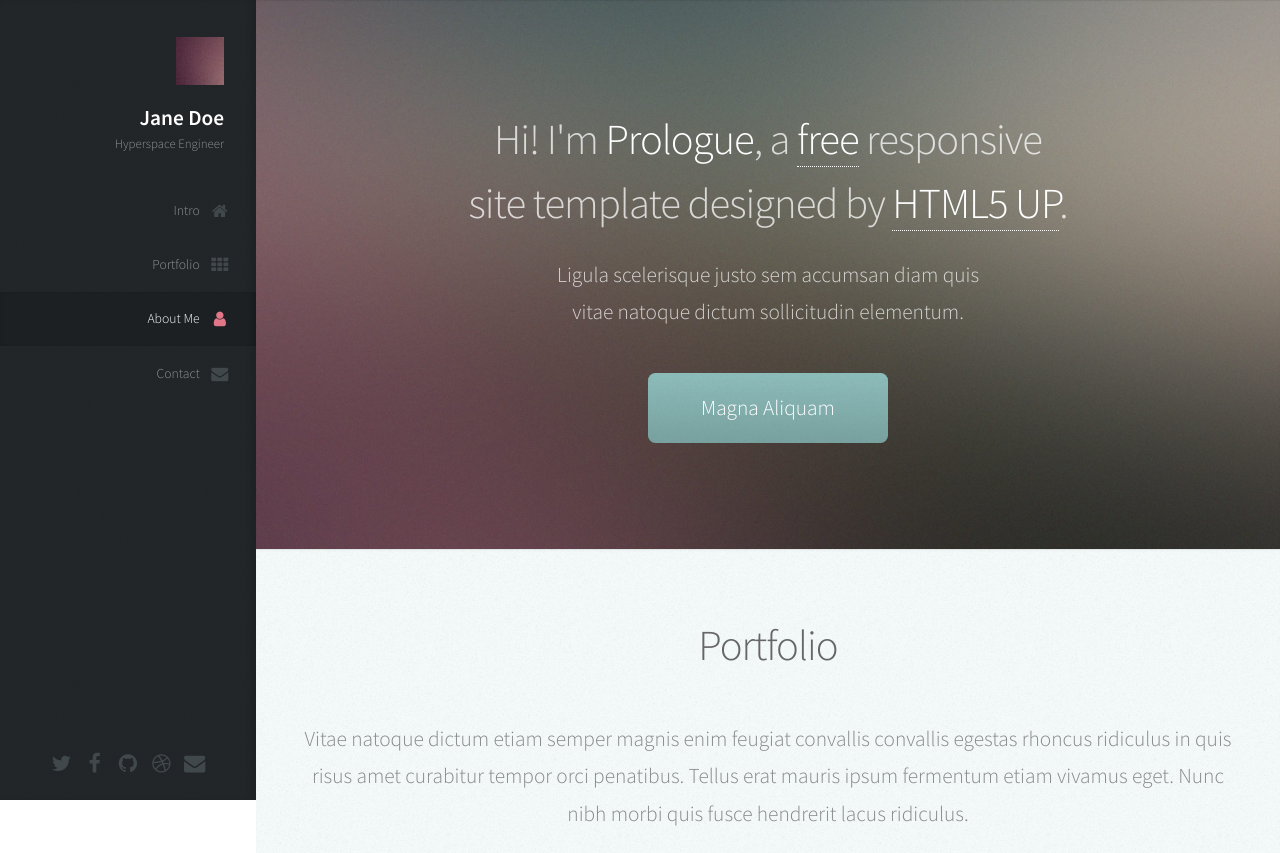
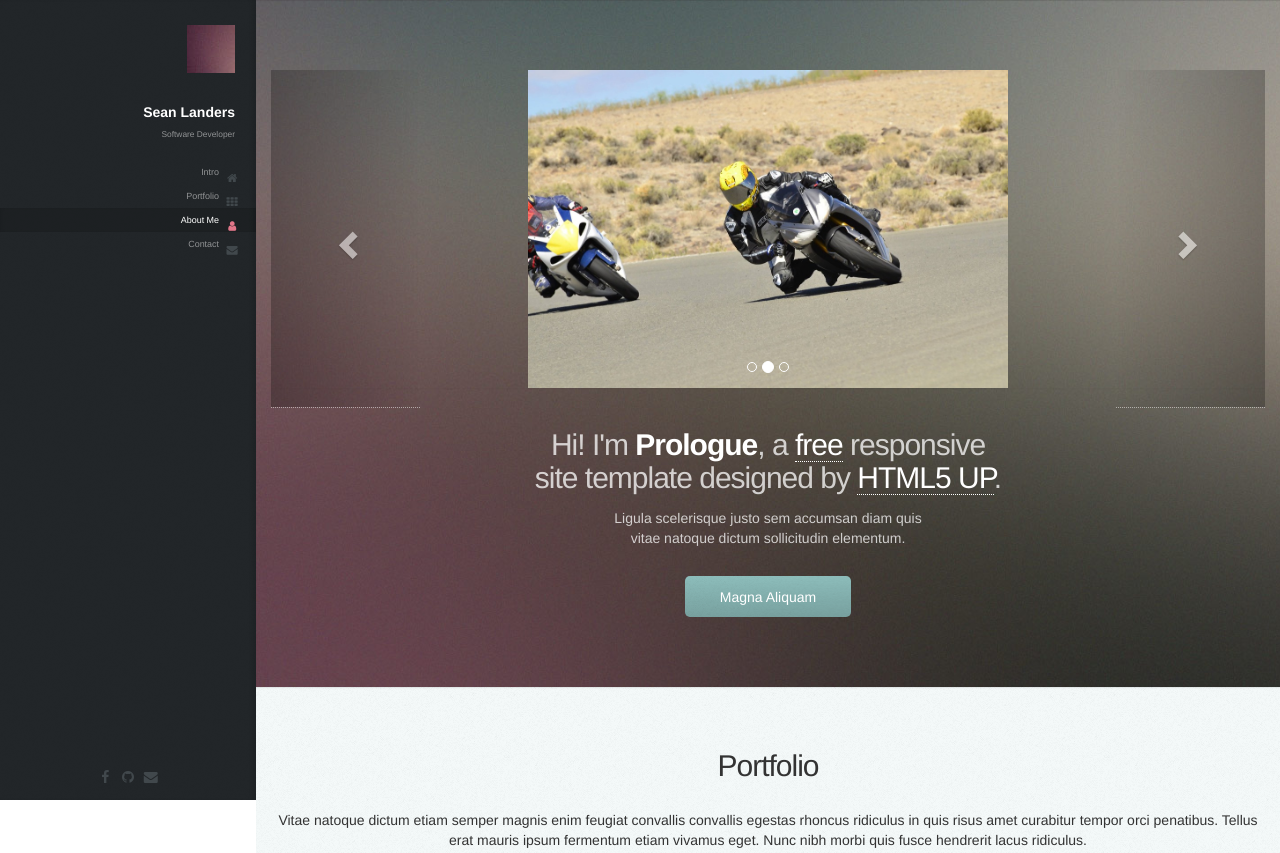
Before and after one commit to seanlanders92/basic-server, a website: page public/starter-code/index.html in a window 1280 px wide. Shown: the top 853 px of the page. Drawn offline with nearby package versions, Linux system fonts and the light colour scheme.

Commit message:
added image carousel

```diff
--- /dev/null
+++ b/public/starter-code/assets/css/modules.css
@@ -0,0 +1,5 @@
+.carousel-inner img{
+    width: 480px;
+    height: auto;
+    margin: auto;
+}
--- a/public/starter-code/index.html
+++ b/public/starter-code/index.html
@@ -6,10 +6,14 @@
 -->
 <html>
 	<head>
-		<title>Prologue by HTML5 UP</title>
+		<title>Sean's Portfolio</title>
 		<meta charset="utf-8" />
 		<meta name="viewport" content="width=device-width, initial-scale=1, user-scalable=no" />
 		<link rel="stylesheet" href="assets/css/main.css" />
+		<link rel="stylesheet" href="assets/css/modules.css" />
+		<link rel="stylesheet" href="https://maxcdn.bootstrapcdn.com/bootstrap/3.4.1/css/bootstrap.min.css">
+		<script src="https://ajax.googleapis.com/ajax/libs/jquery/3.4.1/jquery.min.js"></script>
+  		<script src="https://maxcdn.bootstrapcdn.com/bootstrap/3.4.1/js/bootstrap.min.js"></script>
 	</head>
 	<body class="is-preload">
 
@@ -21,8 +25,8 @@
 					<!-- Logo -->
 						<div id="logo">
 							<span class="image avatar48"><img src="images/avatar.jpg" alt="" /></span>
-							<h1 id="title">Jane Doe</h1>
-							<p>Hyperspace Engineer</p>
+							<h1 id="title">Sean Landers</h1>
+							<p>Software Developer</p>
 						</div>
 
 					<!-- Nav -->
@@ -41,11 +45,11 @@
 
 					<!-- Social Icons -->
 						<ul class="icons">
-							<li><a href="#" class="icon fa-twitter"><span class="label">Twitter</span></a></li>
+							<!-- <li><a href="#" class="icon fa-twitter"><span class="label">Twitter</span></a></li> -->
 							<li><a href="#" class="icon fa-facebook"><span class="label">Facebook</span></a></li>
-							<li><a href="#" class="icon fa-github"><span class="label">Github</span></a></li>
-							<li><a href="#" class="icon fa-dribbble"><span class="label">Dribbble</span></a></li>
-							<li><a href="#" class="icon fa-envelope"><span class="label">Email</span></a></li>
+							<li><a href="https://github.com/seanlanders92" class="icon fa-github"><span class="label">Github</span></a></li>
+							<!-- <li><a href="#" class="icon fa-dribbble"><span class="label">Dribbble</span></a></li> -->
+							<li><a href="mailto:seanlanders92@gmail.com" class="icon fa-envelope"><span class="label">Email</span></a></li>
 						</ul>
 
 				</div>
@@ -58,7 +62,39 @@
 				<!-- Intro -->
 					<section id="top" class="one dark cover">
 						<div class="container">
+							<div id="myCarousel" class="carousel slide" data-ride="carousel">
+								<!-- Indicators -->
+								<ol class="carousel-indicators">
+								  <li data-target="#myCarousel" data-slide-to="0" class="active"></li>
+								  <li data-target="#myCarousel" data-slide-to="1"></li>
+								  <li data-target="#myCarousel" data-slide-to="2"></li>
+								</ol>
 
+								<!-- Wrapper for slides -->
+								<div class="carousel-inner">
+								  <div class="item active">
+									<img src="images/carpic1.jpeg" alt="Los Angeles">
+								  </div>
+
+								  <div class="item">
+									<img src="images/motopic.jpeg" alt="Chicago">
+								  </div>
+
+								  <div class="item">
+									<img src="images/japan.jpeg" alt="New York">
+								  </div>
+								</div>
+
+								<!-- Left and right controls -->
+								<a class="left carousel-control" href="#myCarousel" data-slide="prev">
+								  <span class="glyphicon glyphicon-chevron-left"></span>
+								  <span class="sr-only">Previous</span>
+								</a>
+								<a class="right carousel-control" href="#myCarousel" data-slide="next">
+								  <span class="glyphicon glyphicon-chevron-right"></span>
+								  <span class="sr-only">Next</span>
+								</a>
+							  </div>
 							<header>
 								<h2 class="alt">Hi! I'm <strong>Prologue</strong>, a <a href="http://html5up.net/license">free</a> responsive<br />
 								site template designed by <a href="http://html5up.net">HTML5 UP</a>.</h2>
```
Also changed, not shown: README.md, public/starter-code/images/carpic1.jpeg (added), public/starter-code/images/japan.jpeg (added), public/starter-code/images/motopic.jpeg (added).
